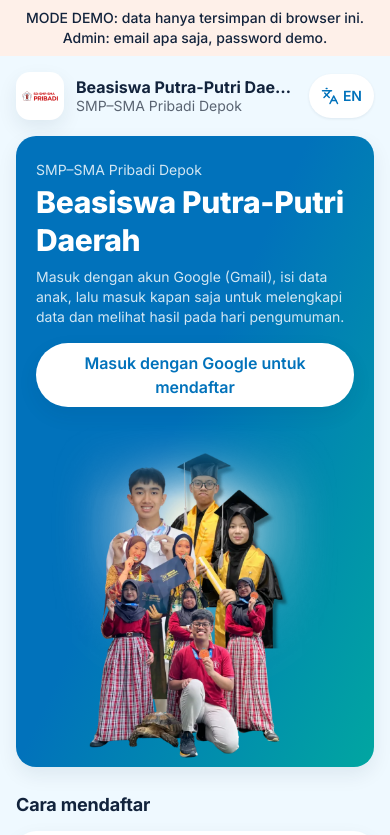
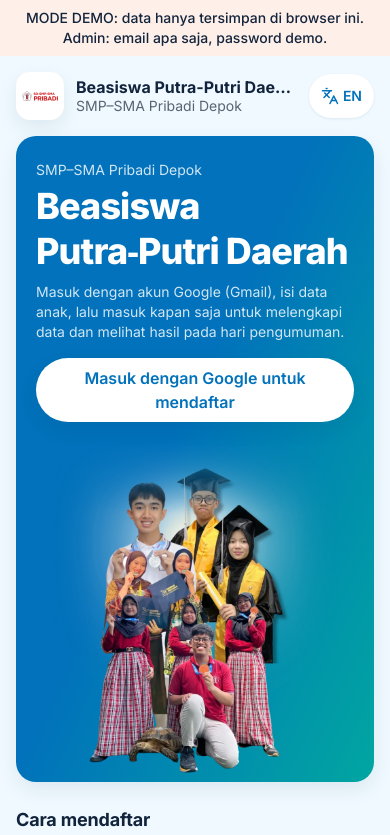
Before and after one commit to pribadi-school/BeasiswaPutraPutri, a React (Vite) app: page / in a window 390 px wide. Shown: the top 835 px of the page. Built offline with nearby package versions, Linux system fonts and the light colour scheme; no server answers.

Commit message:
Judul 'Beasiswa Putra-Putri Daerah' di banner beranda diperbesar
36 px di HP, 48 px di tablet, 60 px di desktop; 'Putra-Putri' tidak terpotong di tanda hubung.

Co-Authored-By: Claude Opus 5.5 <noreply@anthropic.com>

```diff
--- a/src/components/WelcomeBanner.tsx
+++ b/src/components/WelcomeBanner.tsx
@@ -15,7 +15,10 @@ export function WelcomeBanner({ eyebrow, title, subtitle, children, photo }: {
   const text = (
     <div className="relative z-10 min-w-0 flex-1">
       {eyebrow && <p className="text-sm text-on-action-muted">{eyebrow}</p>}
-      <h1 className={`mt-1 font-extrabold leading-tight text-white sm:mt-3 ${photo ? 'text-3xl sm:text-4xl' : 'text-2xl sm:text-3xl'}`}>{title}</h1>
+      <h1 className={`mt-1 font-extrabold leading-tight text-white sm:mt-3 ${photo ? 'text-4xl tracking-tight sm:text-5xl lg:text-6xl' : 'text-2xl sm:text-3xl'}`}>
+        {/* Tanda hubung tak terputus: "Putra-Putri" tidak terpotong di akhir baris. */}
+        {title.replace(/(\p{L})-(\p{L})/gu, '$1‑$2')}
+      </h1>
       {subtitle && <p className="mt-2 text-sm text-on-action-muted sm:text-base">{subtitle}</p>}
       {children && <div className="mt-4">{children}</div>}
     </div>
```
